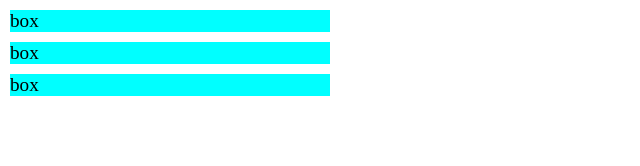
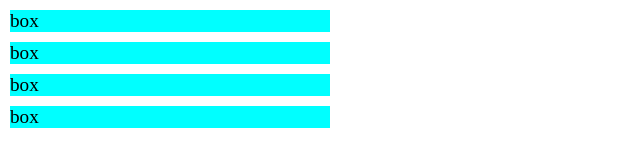
Before and after one commit to khudadat/webyy, a plain HTML site: page index.html in a window 1280 px wide. Shown: the whole page, without its empty margins (0-640 px from the left). Drawn offline with Linux system fonts and the light colour scheme.

Commit message:
Update index.html

```diff
--- a/index.html
+++ b/index.html
@@ -12,6 +12,7 @@
         <div class=p1>box</div>
         <div class=p1>box</div>
         <div class=p1>box</div>
+                    <div class=p1>box</div>
 
     </div>
 </body>
```
